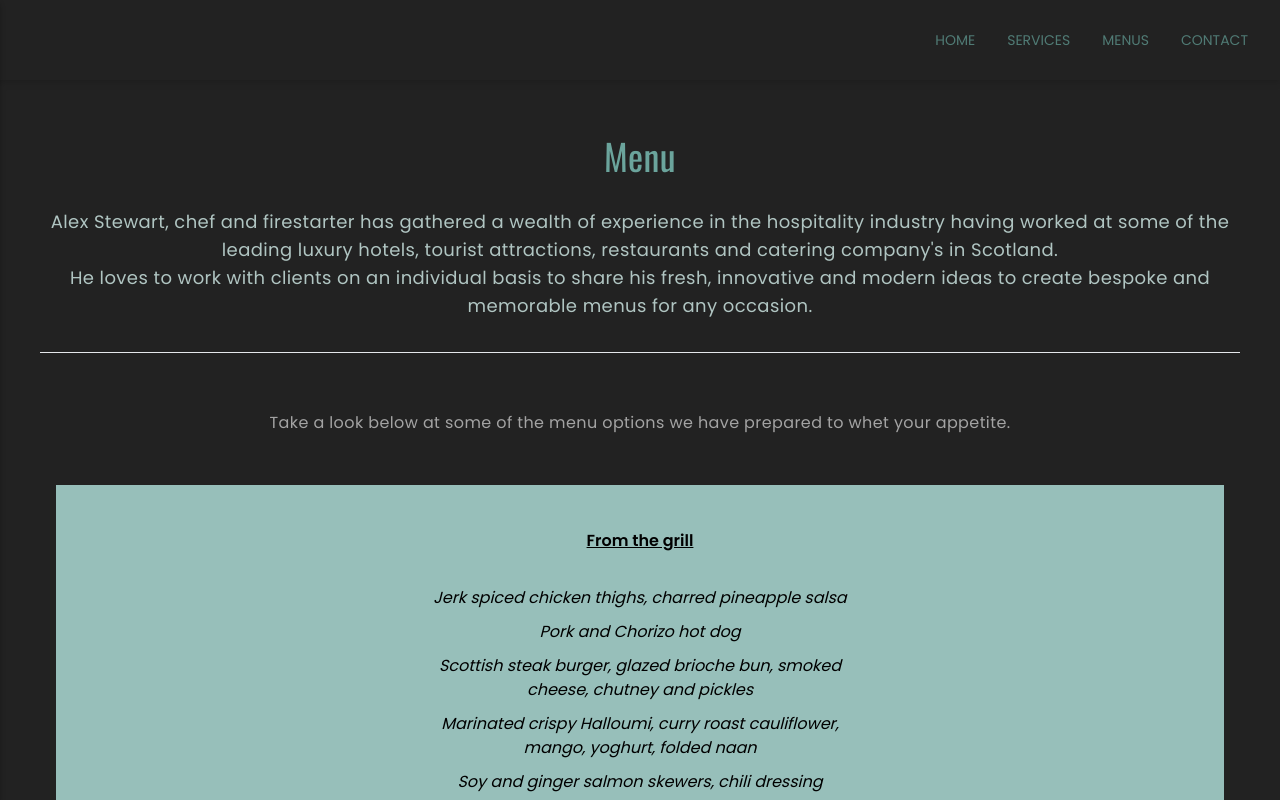
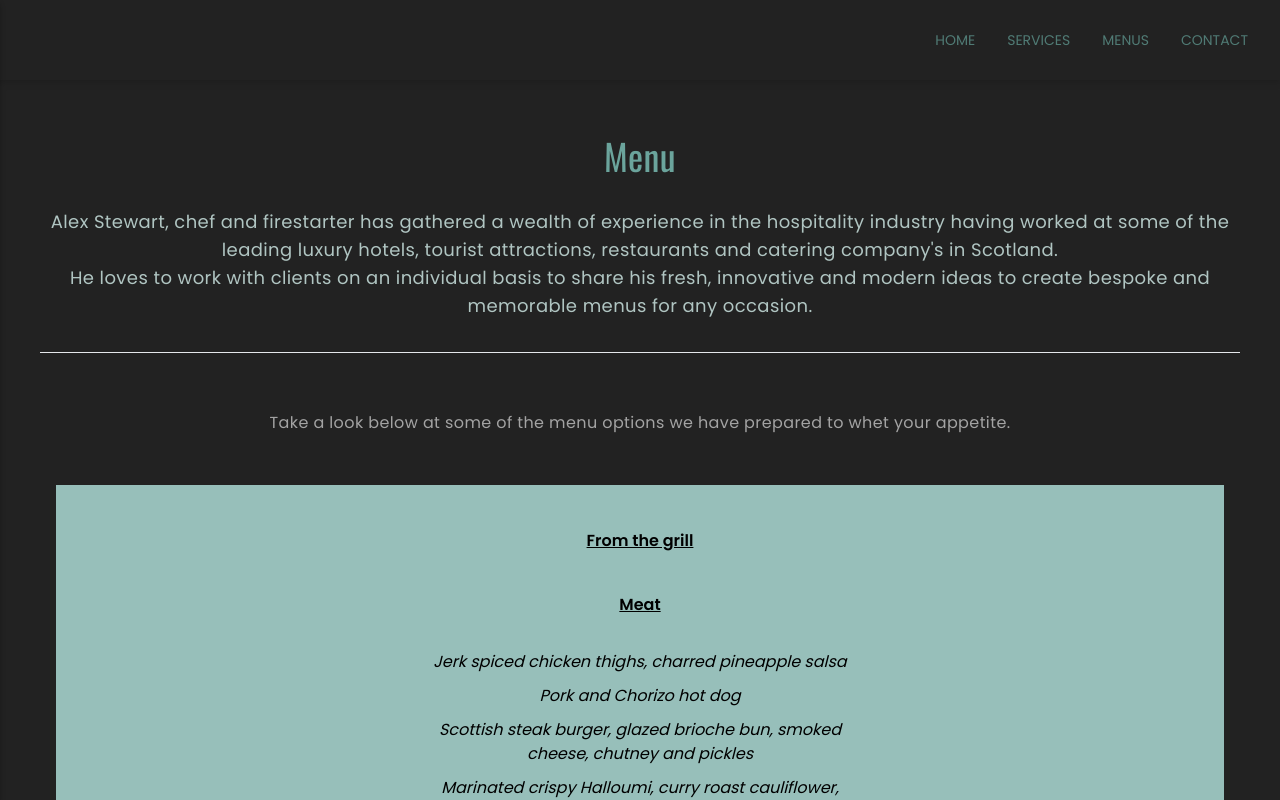
Before and after one commit to katy-evans/gg, a Next.js app: page /menu in a window 1280 px wide. Shown: the top 800 px of the page. Built offline with nearby package versions, Linux system fonts and the light colour scheme; a web font is replaced by a local one.

Commit message:
Updating seasonal menu

```diff
--- a/pages/menu.js
+++ b/pages/menu.js
@@ -54,6 +54,9 @@ const Menu = () => {
                   <h3 className="underline font-semibold p-3">
                     From the grill
                   </h3>
+                  <h2 className="underline font-semibold p-3">
+                    Meat
+                  </h2>
                   <ul className="italic">
                     <li>Jerk spiced chicken thighs, charred pineapple salsa</li>
                     <li>Pork and Chorizo hot dog</li>
```
Lines whose indentation alone changed are shown as unchanged.
